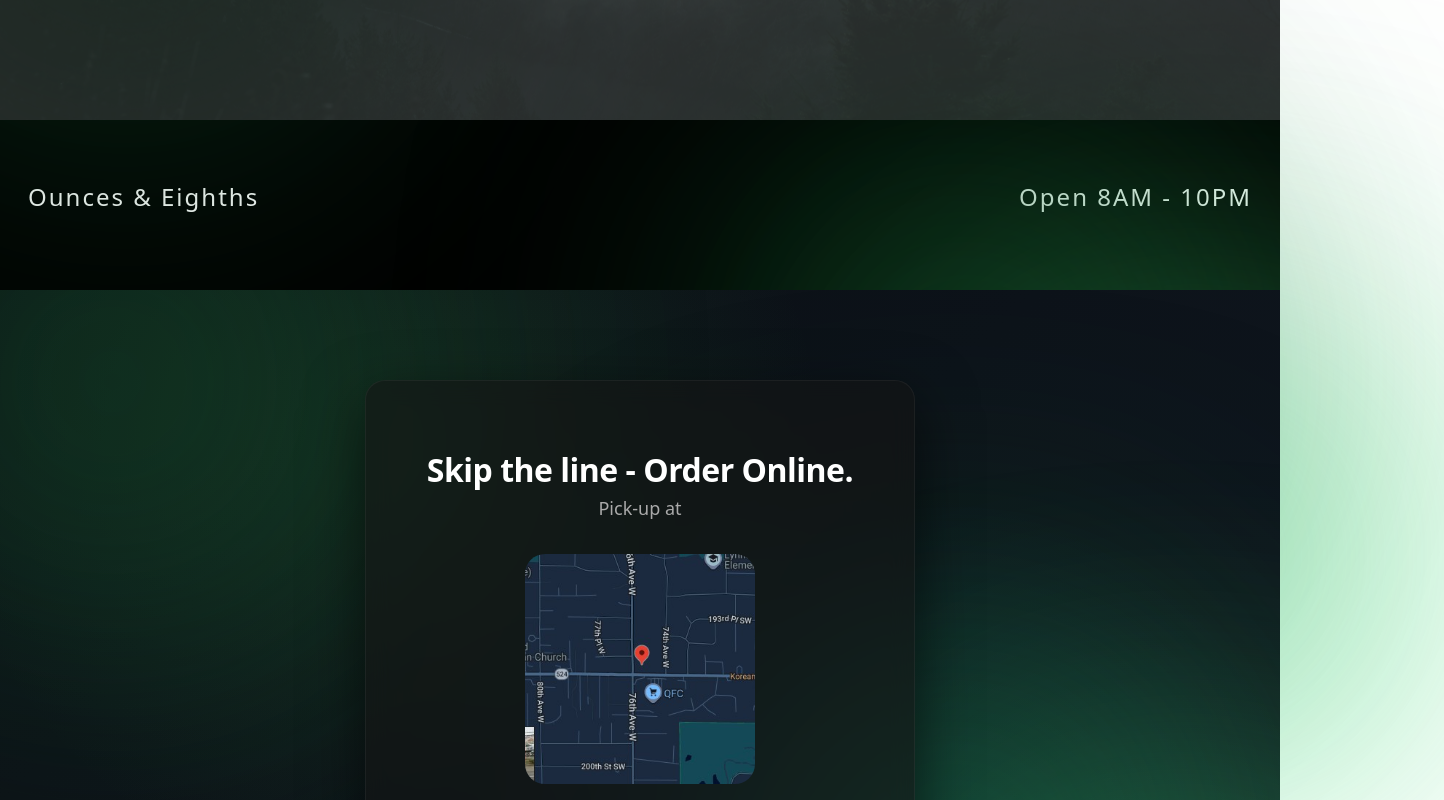
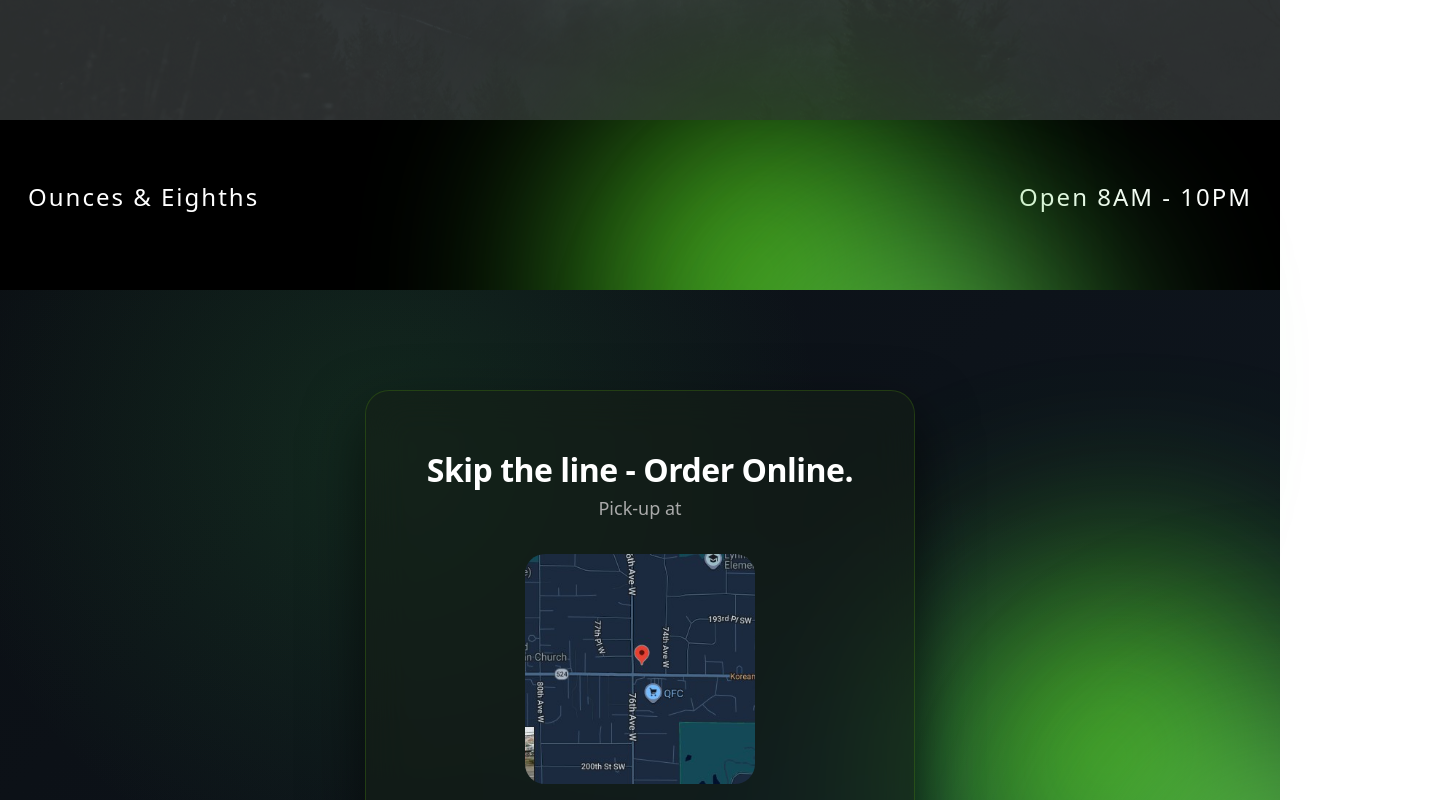
Before and after one commit to stetsonharding/Ounces-Eighths, a React (Vite) app: page / in a window 1280 px wide. Shown: the part 520-1320 px from the top of the page, 1444 px wide, since content can reach past the window. Built offline with nearby package versions, Linux system fonts and the light colour scheme.

Commit message:
Blob color accients

```diff
--- a/src/css/BackgroundBlob.css
+++ b/src/css/BackgroundBlob.css
@@ -4,63 +4,64 @@
   display: flex;
   align-items: center;
   justify-content: center;
-  background: radial-gradient(circle at top, #0f1a12, #070d09 60%);
   overflow: hidden;
+
+  background: radial-gradient(circle at 20% 20%, #1a2e1f, transparent 40%),
+              radial-gradient(circle at 80% 70%, #0f3b1f, transparent 40%),
+              linear-gradient(135deg, #0c1510, #111a14 60%, #0e1411);
 }
-/* ===== Blob Wrapper ===== */
-
-.blobs {
-  position: absolute;
-  width: 100%;
-  height: 100%;
-  z-index: 0;
-}
-
-/* ===== Organic Cannabis Blobs ===== */
+/* ===== Blob Base ===== */
 
 .blob {
   position: absolute;
-  width: 500px;
-  height: 500px;
-  border-radius: 50%;
-  filter: blur(140px);
-  opacity: 0.55;
-  animation: float 18s infinite ease-in-out alternate;
+  width: 320px;      /* smaller */
+  height: 320px;     /* smaller */
+  border-radius: 60% 40% 55% 45%;
+  filter: blur(90px);  /* slightly less blur so they don't look washed */
+  opacity: 0.7;
+  pointer-events: none;
 }
 
-/* Deep emerald */
+
+/* ===== Individual Blobs ===== */
 
 .blob1 {
-  background: #14532d; /* forest green */
-  top: -150px;
-  left: -150px;
+ background: radial-gradient(circle, #84ff00, #22c55e);
+  animation: moveBlob1 28s infinite linear;
 }
 
-/* Bright cannabis green glow */
-
 .blob2 {
-  background: #4ade80; /* lime green */
-  bottom: -200px;
-  right: -150px;
-  animation-delay: 4s;
+  background: radial-gradient(circle, #c084fc, #7c3aed);
+  animation: moveBlob2 34s infinite linear;
 }
 
-/* Dark moss tone */
-
 .blob3 {
-  background: #166534;
-  top: 40%;
-  left: 55%;
-  animation-delay: 8s;
+ background: radial-gradient(circle, #a3ff5a, #16a34a);
+  animation: moveBlob3 40s infinite linear;
 }
 
-/* Slower organic movement */
+/* ===== Animations ===== */
 
-@keyframes float {
-  0% {
-    transform: translate(0px, 0px) scale(1);
-  }
-  100% {
-    transform: translate(60px, -40px) scale(1.15);
-  }
+@keyframes moveBlob1 {
+  0%   { transform: translate(-20vw, -20vh) scale(1); }
+  25%  { transform: translate(60vw, -10vh) scale(1.2); }
+  50%  { transform: translate(70vw, 60vh) scale(1); }
+  75%  { transform: translate(-10vw, 70vh) scale(1.15); }
+  100% { transform: translate(-20vw, -20vh) scale(1); }
 }
+
+@keyframes moveBlob2 {
+  0%   { transform: translate(70vw, 60vh) scale(1.1); }
+  25%  { transform: translate(-10vw, 50vh) scale(1); }
+  50%  { transform: translate(-20vw, -20vh) scale(1.2); }
+  75%  { transform: translate(60vw, -10vh) scale(1); }
+  100% { transform: translate(70vw, 60vh) scale(1.1); }
+}
+
+@keyframes moveBlob3 {
+  0%   { transform: translate(30vw, -30vh) scale(1); }
+  25%  { transform: translate(80vw, 30vh) scale(1.2); }
+  50%  { transform: translate(20vw, 80vh) scale(1); }
+  75%  { transform: translate(-30vw, 40vh) scale(1.15); }
+  100% { transform: translate(30vw, -30vh) scale(1); }
+}
--- a/src/css/OrderOnlinePickup.css
+++ b/src/css/OrderOnlinePickup.css
@@ -19,18 +19,21 @@
 
 
 .pickup-card {
-  padding: 70px 60px;
-  text-align: center;
-  color: white;
+  position: relative;
+  z-index: 2;
+  padding: 60px 60px;
   width: 550px;
   max-width: 90%;
 
-  background: rgba(20, 20, 20, 0.6);
-  backdrop-filter: blur(12px);
-  border-radius: 20px;
-  border: 1px solid rgba(255, 255, 255, 0.05);
+  background: rgba(20, 30, 22, 0.6);
+  backdrop-filter: blur(20px);
+  border-radius: 24px;
 
-  box-shadow: 0 20px 60px rgba(0, 0, 0, 0.6);
+  border: 1px solid rgba(132, 255, 0, 0.15);
+  box-shadow: 0 25px 60px rgba(0, 0, 0, 0.6);
+
+  text-align: center;
+  color: white;
 }
 
 
```
